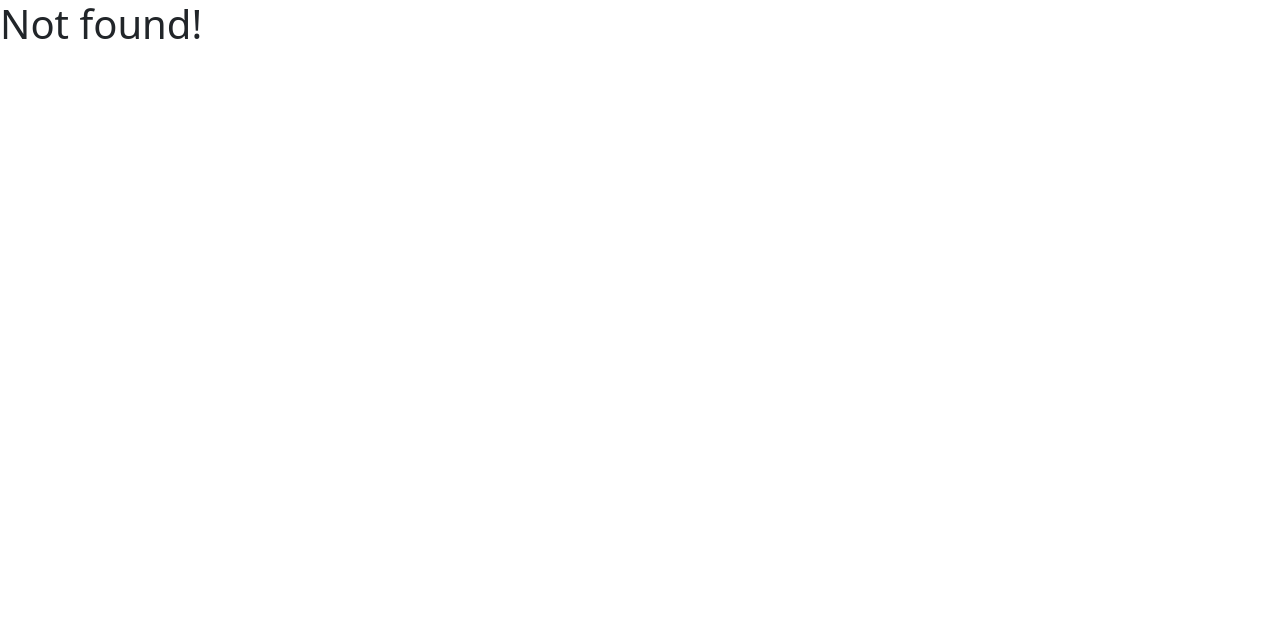
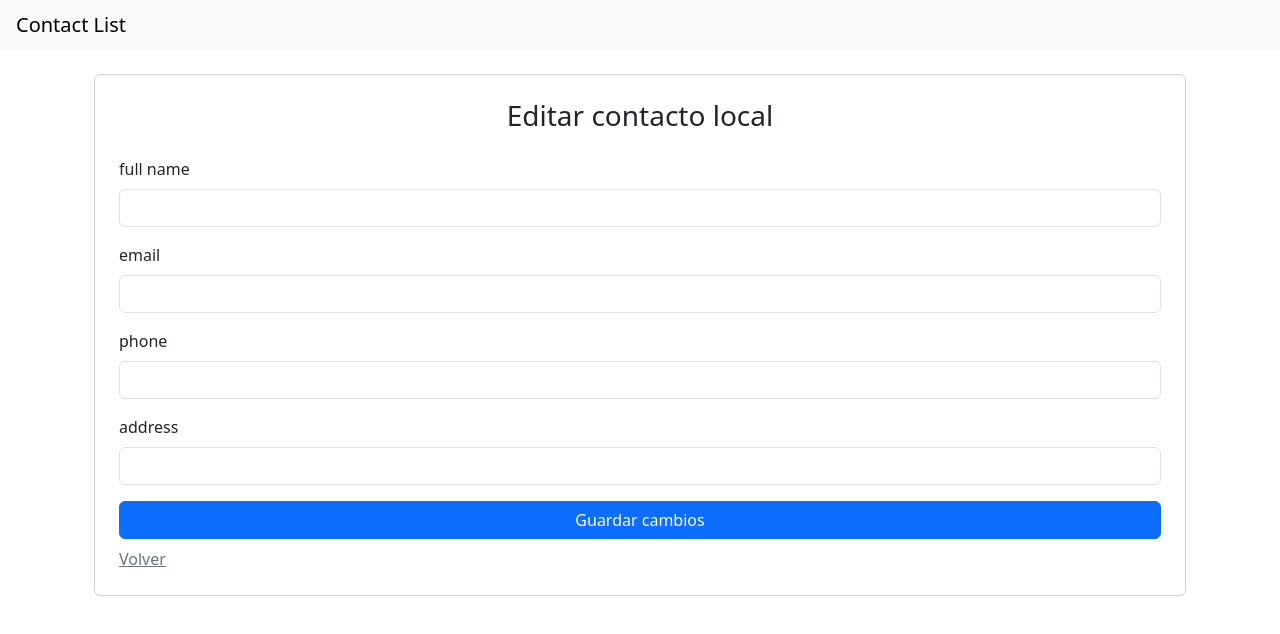
Before and after one commit to pous2/Chambonini-lista-de-contactos-react-context, a React (Vite) app: page /edit-local/1 in a window 1280 px wide. Before the commit this address had no page. Shown: the top 634 px of the page. Built offline with nearby package versions, Linux system fonts and the light colour scheme.

Commit message:
Confirmo Cambios

```diff
--- a/src/components/ContactCard.jsx
+++ b/src/components/ContactCard.jsx
@@ -11,29 +11,13 @@ const ContactCard = ({ contact, onDelete, onEdit }) => {
       />
       <div className="flex-grow-1">
         <h5 className="mb-1">{contact.full_name}</h5>
-        <p className="mb-0">
-          <i className="fas fa-map-marker-alt me-2"></i> {contact.address}
-        </p>
-        <p className="mb-0">
-          <i className="fas fa-phone me-2"></i> {contact.phone}
-        </p>
-        <p className="mb-0">
-          <i className="fas fa-envelope me-2"></i> {contact.email}
-        </p>
+        <p className="mb-0"><i className="fas fa-map-marker-alt me-2"></i> {contact.address}</p>
+        <p className="mb-0"><i className="fas fa-phone me-2"></i> {contact.phone}</p>
+        <p className="mb-0"><i className="fas fa-envelope me-2"></i> {contact.email}</p>
       </div>
       <div className="ms-3 d-flex">
-        <button
-          className="btn btn-link text-dark me-2"
-          onClick={() => onEdit(contact)}
-        >
-          <i className="fas fa-pencil-alt"></i>
-        </button>
-        <button
-          className="btn btn-link text-danger"
-          onClick={() => onDelete(contact.id)}
-        >
-          <i className="fas fa-trash"></i>
-        </button>
+        <button className="btn btn-link text-dark me-2" onClick={() => onEdit(contact.id, contact.local)}><i className="fas fa-pencil-alt"></i></button>
+        <button className="btn btn-link text-danger" onClick={() => onDelete(contact.id, contact.local)}><i className="fas fa-trash"></i></button>
       </div>
     </div>
   );
--- a/src/pages/AddContact.jsx
+++ b/src/pages/AddContact.jsx
@@ -1,10 +1,11 @@
-import React, { useState } from "react";
-import { useNavigate, Link } from "react-router-dom";
+import React, { useState, useEffect } from "react";
+import { useNavigate, Link, useParams } from "react-router-dom";
 import useGlobalReducer from "../hooks/useGlobalReducer";
 
 const AddContact = () => {
-  const { dispatch } = useGlobalReducer();
+  const { dispatch, store } = useGlobalReducer();
   const navigate = useNavigate();
+  const { id } = useParams();
 
   const [form, setForm] = useState({
     full_name: "",
@@ -13,6 +14,21 @@ const AddContact = () => {
     address: ""
   });
 
+  // Si estamos editando, buscar el contacto en el store
+  useEffect(() => {
+    if (id) {
+      const contactToEdit = store.contacts.find((c) => String(c.id) === id && !c.local);
+      if (contactToEdit) {
+        setForm({
+          full_name: contactToEdit.full_name || "",
+          email: contactToEdit.email || "",
+          phone: contactToEdit.phone || "",
+          address: contactToEdit.address || ""
+        });
+      }
+    }
+  }, [id, store.contacts]);
+
   const handleChange = (e) => {
     setForm({ ...form, [e.target.name]: e.target.value });
   };
@@ -20,32 +36,56 @@ const AddContact = () => {
   const handleSubmit = async (e) => {
     e.preventDefault();
 
+    if (id) {
+      // 🛠 EDITAR contacto backend
       try {
-      const resp = await fetch("https://organic-winner-pxx99pq49rqhr7xw-5000.app.github.dev/contacts", {
-        method: "POST",
+        const resp = await fetch(`https://organic-winner-pxx99pq49rqhr7xw-5000.app.github.dev/contacts/${id}`, {
+          method: "PUT",
           headers: {
             "Content-Type": "application/json"
           },
           body: JSON.stringify(form)
         });
 
-      if (!resp.ok) {
-        const errorData = await resp.json();
-        console.error("Error al guardar en la API:", errorData);
+        if (!resp.ok) throw new Error("Error al editar contacto en API");
+
+        const updatedContact = await resp.json();
+        dispatch({ type: "update_contact", payload: updatedContact });
+        navigate("/");
+      } catch (err) {
+        console.warn("Error al editar contacto:", err.message);
+      }
+
     } else {
+      // ➕ AGREGAR contacto
+      try {
+        const resp = await fetch("https://organic-winner-pxx99pq49rqhr7xw-5000.app.github.dev/contacts", {
+          method: "POST",
+          headers: { "Content-Type": "application/json" },
+          body: JSON.stringify(form)
+        });
+
+        if (!resp.ok) throw new Error("Error al guardar contacto en API");
+
         const newContact = await resp.json();
         dispatch({ type: "add_contact", payload: newContact });
         navigate("/");
+      } catch (err) {
+        console.warn("Backend no disponible, guardando local:", err.message);
+        const localContact = { ...form, id: Date.now(), local: true };
+        const local = JSON.parse(localStorage.getItem("offline_contacts") || "[]");
+        local.push(localContact);
+        localStorage.setItem("offline_contacts", JSON.stringify(local));
+        dispatch({ type: "add_contact", payload: localContact });
+        navigate("/");
       }
-    } catch (err) {
-      console.error("Error al conectar con la API:", err);
     }
   };
 
   return (
     <div className="container mt-4">
       <div className="card p-4">
-        <h3 className="text-center mb-4">Add a new contact</h3>
+        <h3 className="text-center mb-4">{id ? "Edit contact" : "Add a new contact"}</h3>
         <form onSubmit={handleSubmit}>
           <div className="mb-3">
             <label className="form-label">Full Name</label>
@@ -101,7 +141,7 @@ const AddContact = () => {
 
           <div className="d-grid mb-2">
             <button type="submit" className="btn btn-primary">
-              Save contact
+              {id ? "Save changes" : "Save contact"}
             </button>
           </div>
 
--- a/src/pages/Contacts.jsx
+++ b/src/pages/Contacts.jsx
@@ -7,47 +7,60 @@ const Contacts = () => {
   const { store, dispatch } = useGlobalReducer();
   const navigate = useNavigate();
 
-  // Cargar contactos desde el backend
   useEffect(() => {
     const fetchContacts = async () => {
+      let backendContacts = [];
       try {
         const res = await fetch("https://organic-winner-pxx99pq49rqhr7xw-5000.app.github.dev/contacts");
-        if (!res.ok) throw new Error("Error al cargar contactos");
-        const data = await res.json();
-        dispatch({ type: "set_contacts", payload: data });
+        if (res.ok) backendContacts = await res.json();
       } catch (err) {
-        console.error("No se pudieron obtener los contactos:", err);
+        console.warn("No se pudieron obtener los contactos del backend:", err);
       }
+
+      // Marcar locales con local: true
+      const localContacts = JSON.parse(localStorage.getItem("offline_contacts") || "[]")
+        .map(c => ({ ...c, local: true }));
+
+      const allContacts = [...backendContacts, ...localContacts];
+      dispatch({ type: "set_contacts", payload: allContacts });
     };
 
     fetchContacts();
   }, [dispatch]);
 
-  // Eliminar contacto
-  const handleDelete = async (id) => {
-    try {
-      const res = await fetch(`https://organic-winner-pxx99pq49rqhr7xw-5000.app.github.dev/contacts/${id}`, {
-        method: "DELETE",
-      });
-      if (!res.ok) throw new Error("Error al eliminar contacto");
+  const handleDelete = async (id, isLocal) => {
+    if (isLocal) {
+      // Eliminar localmente
+      let localContacts = JSON.parse(localStorage.getItem("offline_contacts") || "[]");
+      localContacts = localContacts.filter(c => c.id !== id);
+      localStorage.setItem("offline_contacts", JSON.stringify(localContacts));
       dispatch({ type: "delete_contact", payload: id });
-    } catch (err) {
-      console.error("No se pudo eliminar el contacto:", err);
+    } else {
+      try {
+        const res = await fetch(`https://organic-winner-pxx99pq49rqhr7xw-5000.app.github.dev/contacts/${id}`, {
+          method: "DELETE"
+        });
+        if (!res.ok) throw new Error();
+        dispatch({ type: "delete_contact", payload: id });
+      } catch (e) {
+        console.warn("Error al eliminar del backend:", e);
+      }
     }
   };
 
-  // Editar contacto
-  const handleEdit = (id) => {
-    navigate(`/edit/${id}`);
+  const handleEdit = (id, isLocal) => {
+    if (isLocal) {
+      navigate(`/edit-local/${id}`);
+    } else {
+      navigate(`/edit/${id}`);
+    }
   };
 
   return (
     <div className="container mt-4">
       <div className="d-flex justify-content-between align-items-center mb-3">
         <h2>Contactos</h2>
-        <Link to="/add-contact" className="btn btn-primary">
-          Agregar contacto
-        </Link>
+        <Link to="/add-contact" className="btn btn-primary">Agregar contacto</Link>
       </div>
 
       {store.contacts.length === 0 ? (
--- /dev/null
+++ b/src/pages/EditLocalContact.jsx
@@ -0,0 +1,58 @@
+import React, { useEffect, useState } from "react";
+import { useNavigate, useParams, Link } from "react-router-dom";
+import useGlobalReducer from "../hooks/useGlobalReducer";
+
+const EditLocalContact = () => {
+  const { id } = useParams();
+  const navigate = useNavigate();
+  const { dispatch } = useGlobalReducer();
+  const [form, setForm] = useState({ full_name: "", email: "", phone: "", address: "" });
+
+  useEffect(() => {
+    const local = JSON.parse(localStorage.getItem("offline_contacts") || "[]");
+    const contact = local.find(c => c.id === Number(id));
+    if (contact) setForm(contact);
+  }, [id]);
+
+  const handleChange = (e) => {
+    setForm({ ...form, [e.target.name]: e.target.value });
+  };
+
+  const handleSubmit = (e) => {
+    e.preventDefault();
+    let localContacts = JSON.parse(localStorage.getItem("offline_contacts") || "[]");
+    localContacts = localContacts.map(c => c.id === Number(id) ? { ...form, id: Number(id), local: true } : c);
+    localStorage.setItem("offline_contacts", JSON.stringify(localContacts));
+    dispatch({ type: "update_contact", payload: { ...form, id: Number(id), local: true } });
+    navigate("/");
+  };
+
+  return (
+    <div className="container mt-4">
+      <div className="card p-4">
+        <h3 className="text-center mb-4">Editar contacto local</h3>
+        <form onSubmit={handleSubmit}>
+          {["full_name", "email", "phone", "address"].map((field) => (
+            <div key={field} className="mb-3">
+              <label className="form-label">{field.replace("_", " ")}</label>
+              <input
+                type={field === "email" ? "email" : "text"}
+                className="form-control"
+                name={field}
+                value={form[field]}
+                onChange={handleChange}
+                required
+              />
+            </div>
+          ))}
+          <div className="d-grid mb-2">
+            <button className="btn btn-primary">Guardar cambios</button>
+          </div>
+          <Link to="/" className="text-secondary">Volver</Link>
+        </form>
+      </div>
+    </div>
+  );
+};
+
+export default EditLocalContact;
--- a/src/routes.jsx
+++ b/src/routes.jsx
@@ -9,15 +9,17 @@ import { Single } from "./pages/Single";
 import { Demo } from "./pages/Demo";
 import Contacts from "./pages/Contacts";
 import AddContact from "./pages/AddContact";
+import EditLocalContact from "./pages/EditLocalContact"; // ✅ Importación corregida
 
 export const router = createBrowserRouter(
   createRoutesFromElements(
     <Route path="/" element={<Layout />} errorElement={<h1>Not found!</h1>}>
-      <Route path="/" element={<Contacts />} />
-      <Route path="/add-contact" element={<AddContact />} />
-      <Route path="/edit/:id" element={<AddContact />} />
-      <Route path="/single/:theId" element={<Single />} />
-      <Route path="/demo" element={<Demo />} />
+      <Route index element={<Contacts />} />
+      <Route path="add-contact" element={<AddContact />} />
+      <Route path="edit/:id" element={<AddContact />} />
+      <Route path="edit-local/:id" element={<EditLocalContact />} />
+      <Route path="single/:theId" element={<Single />} />
+      <Route path="demo" element={<Demo />} />
     </Route>
   )
 );
--- a/src/store.js
+++ b/src/store.js
@@ -1,32 +1,19 @@
-// store.js
-
-// Estado inicial global de la aplicación
 export const initialStore = () => {
   return {
     message: null,
     todos: [],
-    contacts: [] // Lista global de contactos
+    contacts: []
   };
 };
 
-// Reducer para manejar las acciones del estado global
 export default function storeReducer(store, action = {}) {
   switch (action.type) {
-    // Cargar todos los contactos desde la API
     case "set_contacts":
-      return {
-        ...store,
-        contacts: action.payload
-      };
+      return { ...store, contacts: action.payload };
 
-    // Agregar un nuevo contacto al estado
     case "add_contact":
-      return {
-        ...store,
-        contacts: [...store.contacts, action.payload]
-      };
+      return { ...store, contacts: [...store.contacts, action.payload] };
 
-    // Actualizar un contacto existente
     case "update_contact":
       return {
         ...store,
@@ -35,7 +22,6 @@ export default function storeReducer(store, action = {}) {
         )
       };
 
-    // Eliminar un contacto por su ID
     case "delete_contact":
       return {
         ...store,
```
Also changed, not shown: 1 other file (tests, documents, lock files or other folders). Lines whose indentation alone changed are shown as unchanged.
